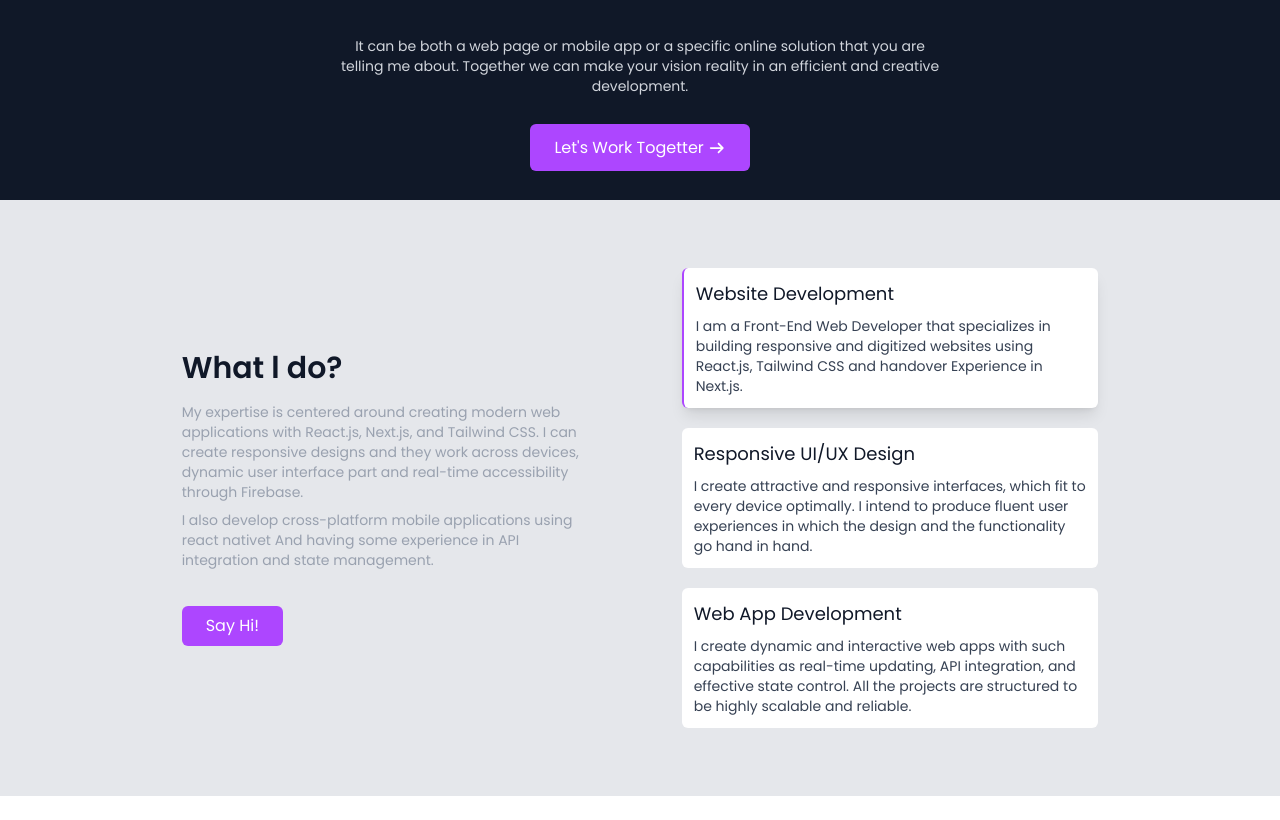
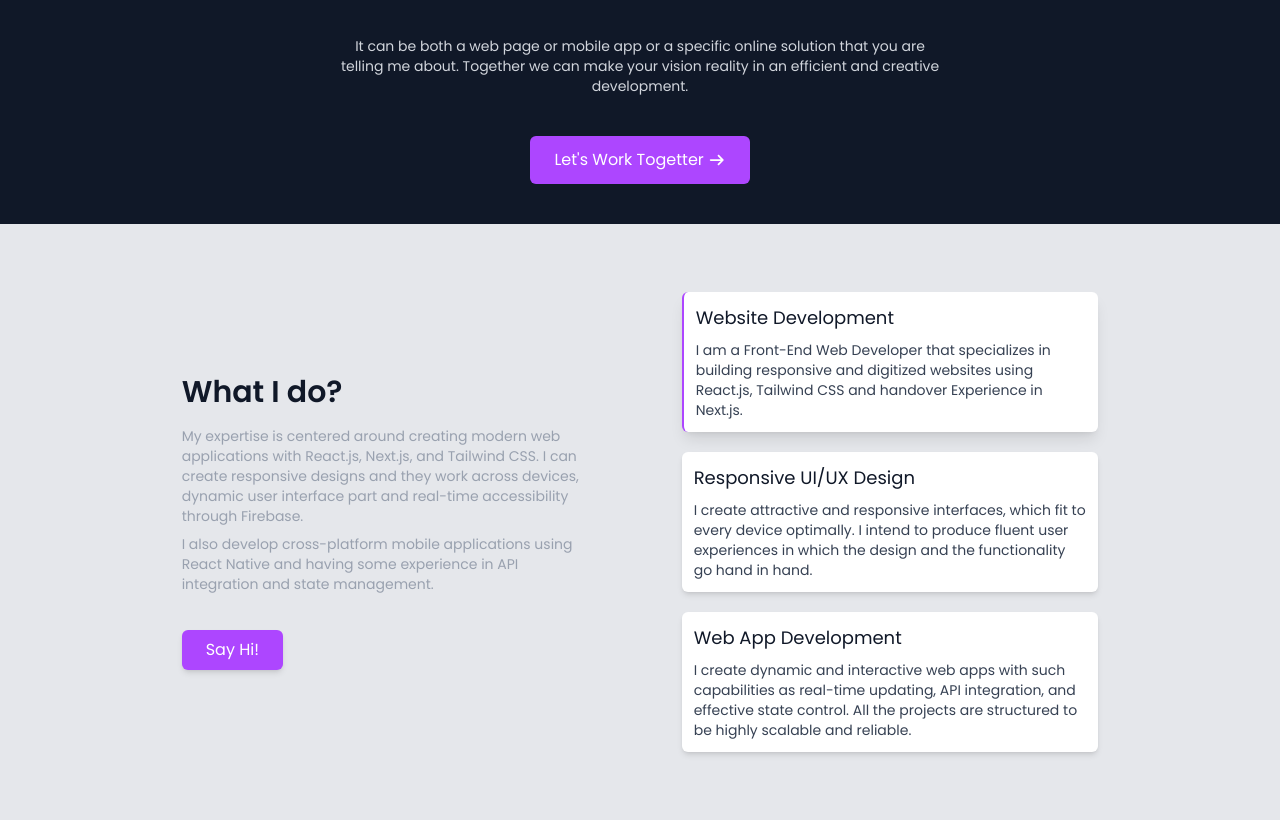
Before and after one commit to Muhammad-Anas-CodeMaestro/Muhammad_Anas_Protfolio, a Next.js app: page / in a window 1280 px wide. Shown: the part 3140-3960 px from the top of the page. Before the commit the page ends 3936 px from the top, so only its background shows below. Built offline with nearby package versions, Linux system fonts and the light colour scheme.

Commit message:
Animation Add

```diff
--- a/src/app/components/Portfolio.jsx
+++ b/src/app/components/Portfolio.jsx
@@ -7,7 +7,7 @@ import { faExternalLinkAlt } from '@fortawesome/free-solid-svg-icons'
 
 const ProjectCard = ({ project, index }) => {
   const cardRef = useRef(null)
-  const isCardInView = useInView(cardRef, { thershold: 0.4 })
+  const isCardInView = useInView(cardRef, { thershold: 0.2 })
 
   const isLeftCard = index % 3 === 0
   const isCenterCard = index % 3 === 1
--- a/src/app/components/Service.jsx
+++ b/src/app/components/Service.jsx
@@ -1,53 +1,100 @@
-import React from "react";
+'use client'
+import React, { useRef } from "react";
+import { motion, useInView } from "framer-motion";
 
 export const Service = () => {
+  const leftRef = useRef(null);
+  const isLeftInView = useInView(leftRef, { thershold: 0.4 });
+  const workRef = useRef(null)
+  const isWorkInView = useInView(workRef, { thershold: 0.4 });
+
   const work = [
     {
       title: "Responsive UI/UX Design",
-      description: "I create attractive and responsive interfaces, which fit to every device optimally. I intend to produce fluent user experiences in which the design and the functionality go hand in hand."
+      description:
+        "I create attractive and responsive interfaces, which fit to every device optimally. I intend to produce fluent user experiences in which the design and the functionality go hand in hand.",
     },
     {
       title: "Web App Development",
-      description: "I create dynamic and interactive web apps with such capabilities as real-time updating, API integration, and effective state control. All the projects are structured to be highly scalable and reliable."
-    }
+      description:
+        "I create dynamic and interactive web apps with such capabilities as real-time updating, API integration, and effective state control. All the projects are structured to be highly scalable and reliable.",
+    },
+  ];
 
-  ]
   return (
     <>
       <div id="services" className="bg-gray-200">
         <div className="w-full flex justify-around items-center py-17 px-35">
-          <div className="w-5/12">
-            <h1 className="text-3xl text-gray-900 font-semibold pb-4">What l do?</h1>
+          <motion.div
+            ref={leftRef}
+            initial={{ x: -80, opacity: 0 }}
+            animate={isLeftInView ? { x: 0, opacity: 1 } : { x: -80, opacity: 0 }}
+            transition={{ duration: 0.6, ease: "easeInOut", delay: 0.2 }}
+            viewport={{ once: true }}
+            className="w-5/12"
+          >
+            <h1 className="text-3xl text-gray-900 font-semibold pb-4">
+              What I do?
+            </h1>
             <p className="text-gray-400 text-sm pb-2">
-              My expertise is centered around creating modern web applications with React.js, Next.js, and Tailwind CSS. I can create responsive designs and they work across devices, dynamic user interface part and real-time accessibility through Firebase.
+              My expertise is centered around creating modern web applications
+              with React.js, Next.js, and Tailwind CSS. I can create responsive
+              designs and they work across devices, dynamic user interface part
+              and real-time accessibility through Firebase.
             </p>
             <p className="text-gray-400 text-sm pb-9">
-              I also develop cross-platform mobile applications using react nativet And having some experience in API integration and state management.
+              I also develop cross-platform mobile applications using React
+              Native and having some experience in API integration and state
+              management.
             </p>
-            <button className="px-6 py-2 text-white bg-purple-500 rounded-md">Say Hi!</button>
-          </div>
-          <div className="w-5/12">
-            <div className="bg-white p-3 border-l-2 border-purple-500 rounded-md shadow-lg">
+            <motion.button
+              whileHover={{ scale: 1.05 }}
+              whileTap={{ scale: 0.95 }}
+              className="px-6 py-2 text-white bg-purple-500 rounded-md shadow-md"
+            >
+              Say Hi!
+            </motion.button>
+          </motion.div>
+          <motion.div
+            ref={workRef}
+            initial={{ x: 80, opacity: 0 }}
+            whileInView={{ x: 0, opacity: 1 }}
+            transition={{ duration: 0.6, ease: "easeInOut", delay: 0.2 }}
+            viewport={{ once: true }}
+            className="w-5/12"
+          >
+            <motion.div
+              initial={{ y: 30, opacity: 0 }}
+              animate={isWorkInView ? { y: 0, opacity: 1 } : { y: 30, opacity: 0 }}
+              transition={{ duration: 0.5, delay: 0.2 }}
+              className="bg-white p-3 border-l-2 border-purple-500 rounded-md shadow-lg"
+            >
               <h2 className="text-gray-900 text-lg pb-2">
                 Website Development
               </h2>
               <p className="text-sm text-gray-700">
-                I am a Front-End Web Developer that specializes in building responsive and digitized websites using React.js, Tailwind CSS and handover Experience in Next.js.
+                I am a Front-End Web Developer that specializes in building
+                responsive and digitized websites using React.js, Tailwind CSS
+                and handover Experience in Next.js.
               </p>
-            </div>
+            </motion.div>
+
             {work.map((detail, index) => (
-              <div key={index} className="bg-white p-3 rounded-md mt-5">
-                <h2 className="text-gray-900 text-lg pb-2">
-                  {detail.title}
-                </h2>
-                <p className="text-sm text-gray-700">
-                  {detail.description}
-                </p>
-              </div>
+              <motion.div
+                key={index}
+                initial={{ y: 30, opacity: 0 }}
+                animate={isWorkInView ? { y: 0, opacity: 1 } : { y: 30, opacity: 0 }}
+                transition={{ duration: 0.5, delay: 0.3 + index * 0.4 }}
+                viewport={{ once: true }}
+                className="bg-white p-3 rounded-md mt-5 shadow-md"
+              >
+                <h2 className="text-gray-900 text-lg pb-2">{detail.title}</h2>
+                <p className="text-sm text-gray-700">{detail.description}</p>
+              </motion.div>
             ))}
-          </div>
+          </motion.div>
         </div>
       </div>
     </>
-  )
-}
+  );
+};
--- a/src/app/components/WorkTogether.jsx
+++ b/src/app/components/WorkTogether.jsx
@@ -1,19 +1,45 @@
-import React from 'react'
+'use client'
+import React, { useRef } from 'react'
 import { FontAwesomeIcon } from '@fortawesome/react-fontawesome'
 import { faArrowRight } from '@fortawesome/free-solid-svg-icons'
+import { motion, useInView } from 'framer-motion';
 
 export const WorkTogether = () => {
+  const workViewRef = useRef(null);
+  const isWorkInView = useInView(workViewRef, { thershold: 0.6 })
+
   return (
     <>
-      <div className='bg-gray-900 p-10 mx-auto text-white'>
-        <h1 className='text-2xl font-semibold w-3/12 mx-auto text-center'>Do you have project idea?
-          Let's discuss your project!</h1>
-        <p className='text-gray-300 py-10 text-sm w-2/4 mx-auto text-center'>
+      <div className='bg-gray-900 p-10 mx-auto text-white' ref={workViewRef}>
+        <motion.h1
+          className='text-2xl font-semibold w-3/12 mx-auto text-center'
+          initial={{ y: 50, opacity: 0 }}
+          animate={isWorkInView ? { y: 0, opacity: 1 } : { y: 50, opacity: 0 }}
+          transition={{ duration: 0.8, ease: "easeOut", delay: 0.4 }}
+        >
+          Do you have project idea?
+          Let's discuss your project!
+        </motion.h1>
+        <motion.p
+          className='text-gray-300 py-10 text-sm w-2/4 mx-auto text-center'
+          initial={{ y: 50, opacity: 0 }}
+          animate={isWorkInView ? { y: 0, opacity: 1 } : { y: 50, opacity: 0 }}
+          transition={{ duration: 1, ease: "easeOut", delay: 0.4 }}
+        >
           It can be both a web page or mobile app or a specific online solution that you are telling me about. Together we can make your vision reality in an efficient and creative development.
-        </p>
-        <button className='cursor-pointer w-full mx-auto'>
-          <a href="" className='px-6 py-3 bg-purple-500 w-fit rounded-md text-center'>Let's Work Togetter <FontAwesomeIcon icon={faArrowRight} className='text-sm'/></a>
-        </button>
+        </motion.p>
+        <motion.button
+          className='cursor-pointer w-full mx-auto'
+          initial={{ scale: 0.8, opacity: 0 }}
+          animate={isWorkInView ? { scale: 1, opacity: 1 } : { scale: 0.8, opacity: 0 }}
+          transition={{ duration: 0.6, ease: "easeOut", delay: 0.6 }}
+          whileHover={{ scale: 1.05 }}
+          whileTap={{ scale: 0.95 }}
+          viewport={{ once: true }}
+          style={{ display: 'flex', justifyContent: 'center', alignItems: 'center' }}
+          >
+          <a href="" className='px-6 py-3 bg-purple-500 w-fit rounded-md text-center'>Let's Work Togetter <FontAwesomeIcon icon={faArrowRight} className='text-sm' /></a>
+        </motion.button>
       </div>
     </>
   )
```
